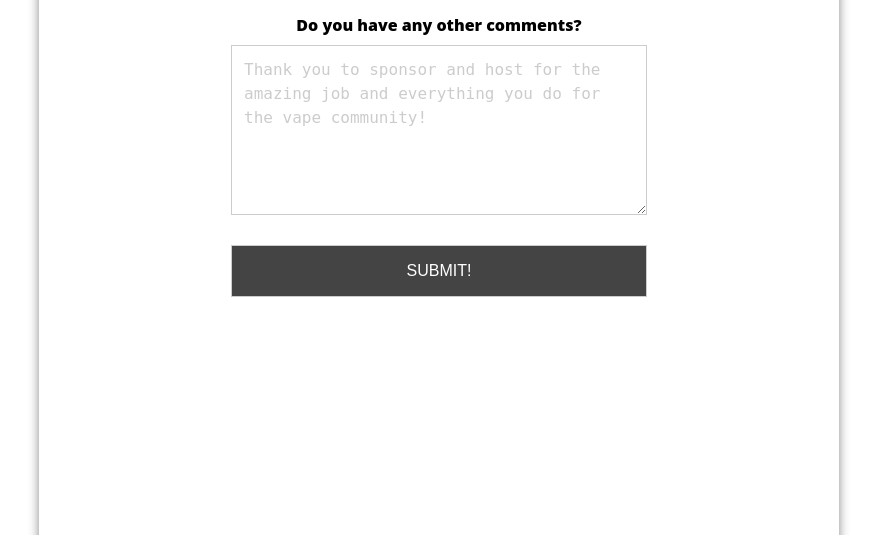
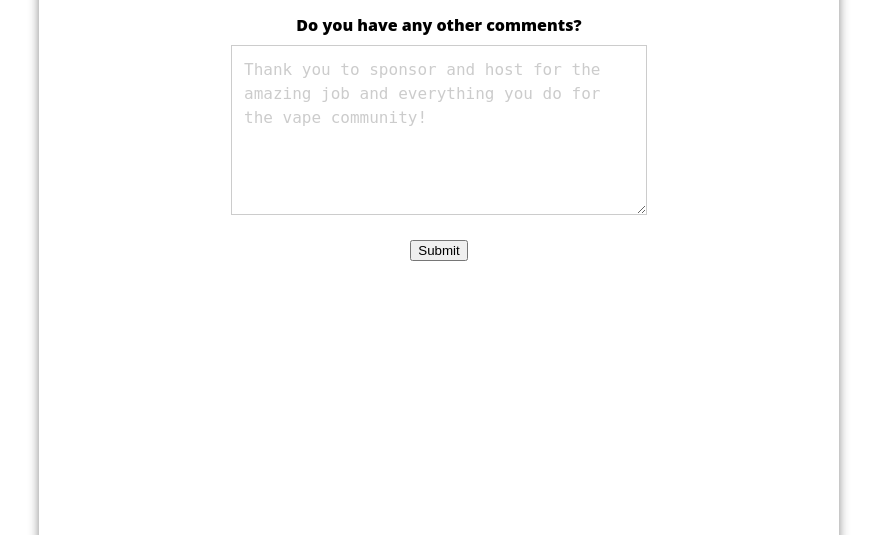
Before and after one commit to CSanctuary/sanctuary, a PHP site: page / in a window 1280 px wide. Shown: the part 3331-3866 px from the top of the page, without its empty margins (201-1078 px from the left). Run offline with PHP 8.4, Linux system fonts and the light colour scheme; data that the repository does not hold is empty.

Commit message:
Update index.php

```diff
--- a/index.php
+++ b/index.php
@@ -178,7 +178,7 @@ if($_POST["message"]) {
                             </div>
                             <label id="comments-label" class="field" for="comments">Do you have any other comments?
         <textarea id="comments" name="comments" rows="6" placeholder="Thank you to sponsor and host for the amazing job and everything you do for the vape community!"></textarea>
-             <button type="button" onclick="sendData({test:'ok'})">Submit!</button>
+             <input type="submit" name="submit">
 
     </div>
   </div>
```
